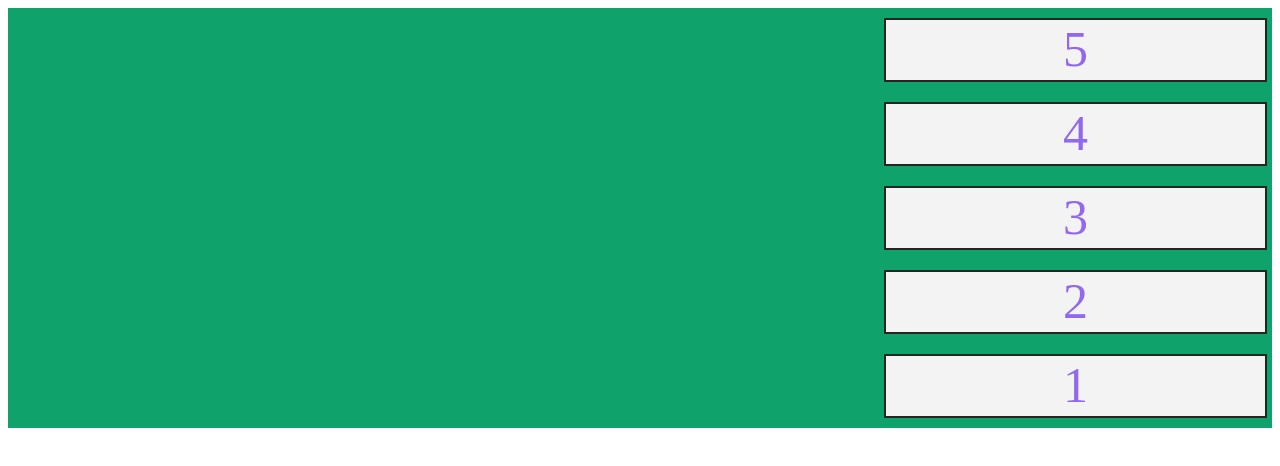
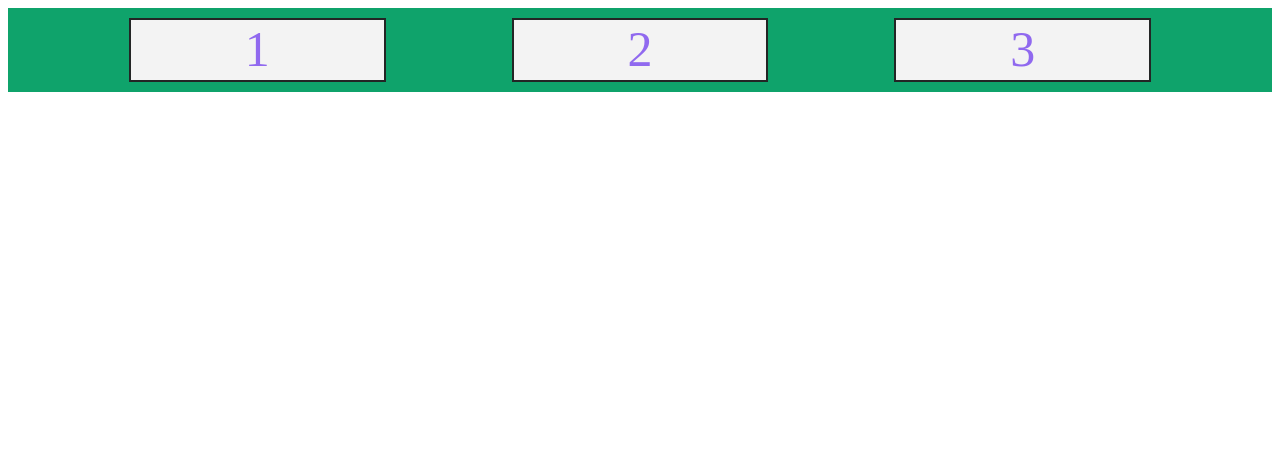
Before and after one commit to gabrielcmm/trybe-exercicios, a plain HTML site: page 1.fundamentos/secao-05-html-e-css-forms-flexbox-e-responsivoo/dia-03-css-flexbox-parte-1/index.html in a window 1280 px wide. Drawn offline with Linux system fonts and the light colour scheme.

Commit message:
justify.1

```diff
--- a/1.fundamentos/secao-05-html-e-css-forms-flexbox-e-responsivoo/dia-03-css-flexbox-parte-1/index.html
+++ b/1.fundamentos/secao-05-html-e-css-forms-flexbox-e-responsivoo/dia-03-css-flexbox-parte-1/index.html
@@ -1,19 +1,35 @@
 <!DOCTYPE html>
-<html lang="en">
+<html lang="pt">
   <head>
     <meta charset="UTF-8" />
-    <meta http-equiv="X-UA-Compatible" content="IE=edge" />
     <meta name="viewport" content="width=device-width, initial-scale=1.0" />
-    <link rel="stylesheet" href="style.css" />
-    <title>Document</title>
+    <title>Flexbox - Justify Content</title>
+    <style>
+      .box {
+        color: #9069ef;
+        background-color: rgb(243, 243, 243);
+        border: 2px solid #232525;
+        font-size: 50px;
+        height: 60px;
+        margin: 10px 5px;
+        text-align: center;
+        width: 20%;
+      }
+
+      .box-container {
+        background-color: #0fa36b;
+        display: flex;
+        justify-content: space-evenly;
+
+        /* ADICIONE AQUI SEUS TESTES */
+      }
+    </style>
   </head>
   <body>
     <div class="box-container">
       <div class="box">1</div>
       <div class="box">2</div>
       <div class="box">3</div>
-      <div class="box">4</div>
-      <div class="box">5</div>
-    <script src="script.js"></script>
+    </div>
   </body>
 </html>
```
